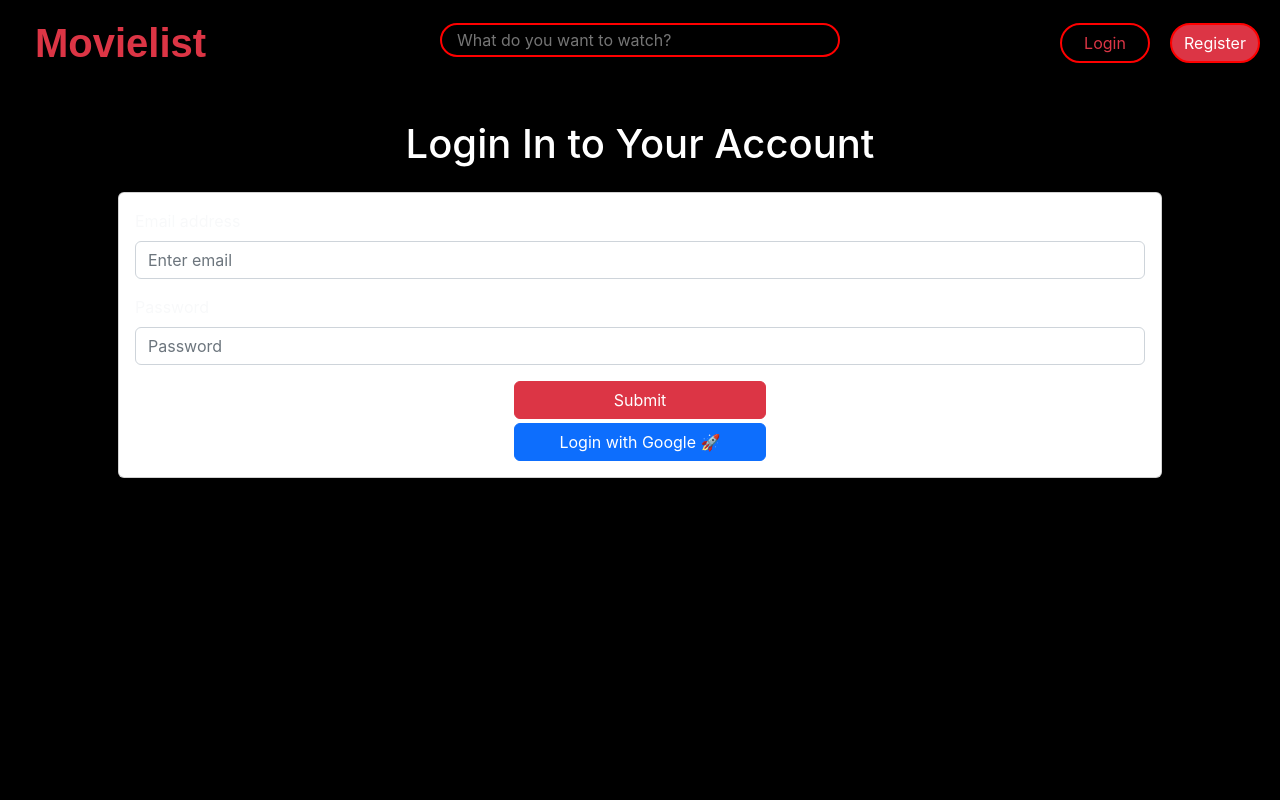
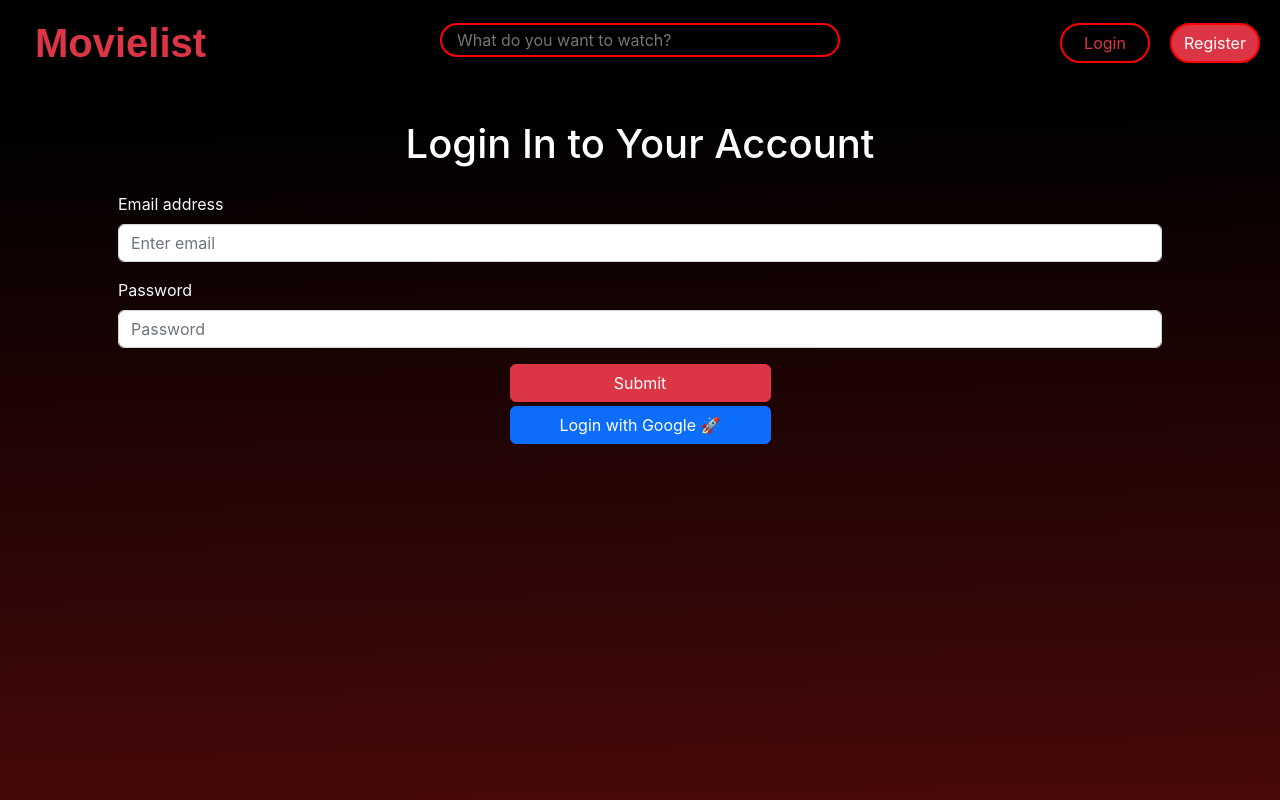
Before and after one commit to msyahdana/challenge-5, a React (Create React App) app: page /login in a window 1280 px wide. Shown: the top 800 px of the page. Built offline with nearby package versions, Linux system fonts and the light colour scheme.

Commit message:
feature: Google Login

```diff
--- a/src/pages/Login.jsx
+++ b/src/pages/Login.jsx
@@ -1,5 +1,5 @@
 import React, { useState } from "react";
-import { Form, Button, Container, Row, Col, Card } from "react-bootstrap";
+import { Form, Button, Container, Row, Col } from "react-bootstrap";
 import axios from "axios";
 import NavbarComponent from "../components/Header/NavbarComponent";
 import { toast } from "react-toastify";
@@ -54,8 +54,7 @@ function Login() {
           <h1 className="text-center text-white mb-4 mt-4">
             Login In to Your Account
           </h1>
-          <Card>
-            <Card.Body>
+
           <Form onSubmit={onSubmit}>
             <Form.Group className="mb-3" controlId="formBasicEmail">
               <Form.Label className="text-light">Email address</Form.Label>
@@ -89,8 +88,6 @@ function Login() {
               <Google buttonText="Login with Google 🚀" />
             </Col>
           </Row>
-            </Card.Body>
-          </Card>
         </Container>
       </div>
     </>
--- a/src/pages/Register.jsx
+++ b/src/pages/Register.jsx
@@ -1,6 +1,6 @@
 import React, { useState } from "react";
 import NavbarComponent from "../components/Header/NavbarComponent";
-import { Form, Button, Container, Row, Col, Card } from "react-bootstrap";
+import { Form, Button, Container, Row, Col } from "react-bootstrap";
 import axios from "axios";
 import { toast } from "react-toastify";
 import Google from "../components/Auth/Google";
@@ -55,8 +55,7 @@ function Register() {
           <h1 className="text-center text-white mb-4 mt-4">
             Register Your Account
           </h1>
-          <Card>
-            <Card.Body>
+
           <Form onSubmit={onSubmit}>
             <Form.Group className="mb-3" controlId="formBasicEmail">
               <Form.Label className="text-light">Name</Form.Label>
@@ -99,8 +98,6 @@ function Register() {
               <Google buttonText="Login with Google 🚀" />
             </Col>
           </Row>
-            </Card.Body>
-          </Card>
         </Container>
       </div>
     </>
--- a/src/style/Detail.css
+++ b/src/style/Detail.css
@@ -5,8 +5,11 @@
 }
 
 body {
-  background: black;
-  height: 100px;
+  background-image: linear-gradient(
+    179deg,
+    rgba(0, 0, 0, 1) 9.2%,
+    rgba(127, 16, 16, 1) 103.9%
+  );
 }
 
 .Movie-genres {
```
Lines whose indentation alone changed are shown as unchanged.
